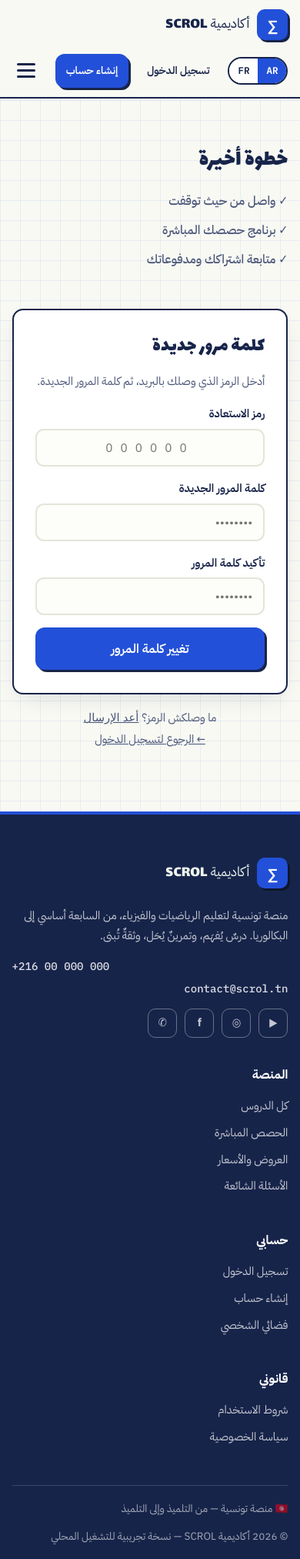
After one commit to GhaithHedi/SCROL-academy-tn, a Flask app: page /reset-password in a window 390 px wide. The commit adds this page. Shown: the whole page at 77% size. Run offline with Flask 3, Linux system fonts and the light colour scheme; data comes from the database, SQL or seed files in the repository.

Commit message:
Require phone number at registration; add email-based password recovery
Phone was previously optional, now required both client- and
server-side. Also adds a full "forgot password" flow: request a code
by email (Brevo), enter it alongside a new password to reset. Doesn't
reveal whether an email is registered, to avoid account enumeration.

```diff
--- a/app.py
+++ b/app.py
@@ -79,12 +79,12 @@ def generate_verify_code():
     return f"{secrets.randbelow(1_000_000):06d}"
 
 
-def send_verification_email(to_email, to_name, code):
-    """Send a verification-code email via the Brevo transactional API.
+def _send_code_email(to_email, to_name, code, subject, intro_html, log_label):
+    """Send a 6-digit-code email via the Brevo transactional API.
     Returns True on success; failures are logged but never raised, so a
-    down email provider doesn't break registration/login."""
+    down email provider doesn't break registration/login/reset."""
     if not BREVO_API_KEY or not requests:
-        print(f" * [email disabled] verification code for {to_email}: {code}")
+        print(f" * [email disabled] {log_label} for {to_email}: {code}")
         return False
     try:
         resp = requests.post(
@@ -93,11 +93,11 @@ def send_verification_email(to_email, to_name, code):
             json={
                 "sender": {"name": BREVO_SENDER_NAME, "email": BREVO_SENDER_EMAIL},
                 "to": [{"email": to_email, "name": to_name}],
-                "subject": f"{code} — رمز التحقق من بريدك | أكاديمية SCROL",
+                "subject": subject,
                 "htmlContent": (
                     f"<div dir='rtl' style='font-family:sans-serif;font-size:16px;line-height:1.7'>"
                     f"<p>مرحبًا {to_name}،</p>"
-                    f"<p>رمز التحقق من بريدك الإلكتروني في أكاديمية SCROL هو:</p>"
+                    f"<p>{intro_html}</p>"
                     f"<p style='font-size:32px;font-weight:bold;letter-spacing:6px'>{code}</p>"
                     f"<p>هذا الرمز صالح لمدة {VERIFY_CODE_TTL_MIN} دقيقة. "
                     f"إن لم تطلب هذا الرمز يمكنك تجاهل هذه الرسالة.</p></div>"
@@ -112,6 +112,22 @@ def send_verification_email(to_email, to_name, code):
     except requests.RequestException as e:
         print(f" * [email error] {e}")
         return False
+
+
+def send_verification_email(to_email, to_name, code):
+    return _send_code_email(
+        to_email, to_name, code,
+        subject=f"{code} — رمز التحقق من بريدك | أكاديمية SCROL",
+        intro_html="رمز التحقق من بريدك الإلكتروني في أكاديمية SCROL هو:",
+        log_label="verification code")
+
+
+def send_reset_email(to_email, to_name, code):
+    return _send_code_email(
+        to_email, to_name, code,
+        subject=f"{code} — رمز استعادة كلمة المرور | أكاديمية SCROL",
+        intro_html="رمز استعادة كلمة المرور لحسابك في أكاديمية SCROL هو:",
+        log_label="password reset code")
 
 
 def verify_turnstile(token, remote_ip=None):
@@ -265,6 +281,9 @@ CREATE TABLE IF NOT EXISTS users (
     verify_code    TEXT,
     verify_expires TEXT,
     verify_sent_at TEXT,
+    reset_code     TEXT,
+    reset_expires  TEXT,
+    reset_sent_at  TEXT,
     created_at    TEXT NOT NULL
 );
 CREATE TABLE IF NOT EXISTS courses (
@@ -623,6 +642,11 @@ def init_db():
         db.execute("ALTER TABLE users ADD COLUMN verify_expires TEXT")
         db.execute("ALTER TABLE users ADD COLUMN verify_sent_at TEXT")
         db.commit()
+    if "reset_code" not in u_cols:
+        db.execute("ALTER TABLE users ADD COLUMN reset_code TEXT")
+        db.execute("ALTER TABLE users ADD COLUMN reset_expires TEXT")
+        db.execute("ALTER TABLE users ADD COLUMN reset_sent_at TEXT")
+        db.commit()
     if db.execute("SELECT COUNT(*) FROM levels").fetchone()[0] == 0:
         for i, code in enumerate(LEVEL_CODES):
             names = LEVEL_NAMES[code]
@@ -931,8 +955,8 @@ TR = {
     # flash messages
     "flash.login_required": {"ar": "سجّل دخولك أولًا للوصول إلى هذه الصفحة.",
                               "fr": "Connectez-vous d'abord pour accéder à cette page."},
-    "flash.register_required_fields": {"ar": "الاسم والبريد وكلمة المرور حقول إجبارية.",
-                                        "fr": "Le nom, l'email et le mot de passe sont obligatoires."},
+    "flash.register_required_fields": {"ar": "الاسم والبريد ورقم الهاتف وكلمة المرور حقول إجبارية.",
+                                        "fr": "Le nom, l'email, le téléphone et le mot de passe sont obligatoires."},
     "flash.password_too_short": {"ar": "كلمة المرور يجب أن تتكوّن من 6 رموز على الأقل.",
                                   "fr": "Le mot de passe doit contenir au moins 6 caractères."},
     "flash.choose_level": {"ar": "اختر مستواك الدراسي.",
@@ -957,6 +981,15 @@ TR = {
                                   "fr": "Attendez un instant avant de redemander un code."},
     "flash.verify_resend_ok": {"ar": "أرسلنا لك رمزًا جديدًا. 📩",
                                 "fr": "Un nouveau code vous a été envoyé. 📩"},
+    "flash.reset_sent": {"ar": "إن كان بريدك مسجّلًا لدينا، أرسلنا إليه رمز استعادة. 📩",
+                          "fr": "Si cet email est enregistré chez nous, un code de "
+                                "récupération vient de lui être envoyé. 📩"},
+    "flash.reset_code_wrong": {"ar": "الرمز غير صحيح أو منتهي الصلاحية — اطلب رمزًا جديدًا.",
+                                "fr": "Le code est incorrect ou a expiré — demandez-en un nouveau."},
+    "flash.reset_password_mismatch": {"ar": "كلمتا المرور غير متطابقتين.",
+                                       "fr": "Les deux mots de passe ne correspondent pas."},
+    "flash.reset_success": {"ar": "تم تغيير كلمة المرور بنجاح — سجّل الدخول بها الآن.",
+                             "fr": "Mot de passe changé avec succès — connectez-vous avec."},
     "flash.logged_out": {"ar": "خرجت من حسابك. إلى اللقاء!",
                           "fr": "Vous êtes déconnecté(e). À bientôt !"},
     "flash.subscribers_only": {"ar": "هذا الدرس متاح للمشتركين فقط — الدرس الأول من كل محور مجاني.",
@@ -1176,7 +1209,7 @@ TR = {
     "reg.name": {"ar": "الاسم واللقب *", "fr": "Nom et prénom *"},
     "reg.name_ph": {"ar": "مثال: أمين بن صالح", "fr": "Exemple : Amine Ben Salah"},
     "reg.email": {"ar": "البريد الإلكتروني *", "fr": "Email *"},
-    "reg.phone": {"ar": "رقم الهاتف (اختياري)", "fr": "Numéro de téléphone (facultatif)"},
+    "reg.phone": {"ar": "رقم الهاتف *", "fr": "Numéro de téléphone *"},
     "reg.level": {"ar": "المستوى الدراسي *", "fr": "Niveau scolaire *"},
     "reg.level_choose": {"ar": "اختر مستواك…", "fr": "Choisissez votre niveau…"},
     "reg.password": {"ar": "كلمة المرور *", "fr": "Mot de passe *"},
@@ -1208,6 +1241,28 @@ TR = {
     "log.submit": {"ar": "دخول", "fr": "Se connecter"},
     "log.no_account": {"ar": "ما عندكش حساب؟", "fr": "Vous n'avez pas de compte ?"},
     "log.register_link": {"ar": "أنشئ حسابًا مجانيًا", "fr": "Créez un compte gratuit"},
+    "log.forgot_link": {"ar": "نسيت كلمة المرور؟", "fr": "Mot de passe oublié ?"},
+
+    # forgot_password.html
+    "fp.title": {"ar": "استعادة كلمة المرور", "fr": "Récupération du mot de passe"},
+    "fp.heading": {"ar": "نسيت كلمة المرور؟", "fr": "Mot de passe oublié ?"},
+    "fp.intro": {"ar": "أدخل بريدك الإلكتروني وسنرسل لك رمزًا لاستعادة حسابك.",
+                 "fr": "Entrez votre email, nous vous enverrons un code pour récupérer votre compte."},
+    "fp.email_label": {"ar": "البريد الإلكتروني", "fr": "Email"},
+    "fp.submit": {"ar": "أرسل رمز الاستعادة", "fr": "Envoyer le code de récupération"},
+    "fp.back_to_login": {"ar": "← الرجوع لتسجيل الدخول", "fr": "← Retour à la connexion"},
+
+    # reset_password.html
+    "rp.title": {"ar": "كلمة مرور جديدة", "fr": "Nouveau mot de passe"},
+    "rp.heading": {"ar": "خطوة أخيرة", "fr": "Dernière étape"},
+    "rp.intro": {"ar": "أدخل الرمز الذي وصلك بالبريد، ثم كلمة المرور الجديدة.",
+                 "fr": "Entrez le code reçu par email, puis votre nouveau mot de passe."},
+    "rp.code_label": {"ar": "رمز الاستعادة", "fr": "Code de récupération"},
+    "rp.new_password_label": {"ar": "كلمة المرور الجديدة", "fr": "Nouveau mot de passe"},
+    "rp.confirm_password_label": {"ar": "تأكيد كلمة المرور", "fr": "Confirmer le mot de passe"},
+    "rp.submit": {"ar": "تغيير كلمة المرور", "fr": "Changer le mot de passe"},
+    "rp.no_code": {"ar": "ما وصلكش الرمز؟", "fr": "Vous n'avez pas reçu le code ?"},
+    "rp.resend": {"ar": "أعد الإرسال", "fr": "Renvoyer"},
 
     # legal.html
     "legal.terms_title": {"ar": "شروط الاستخدام", "fr": "Conditions d'utilisation"},
@@ -1933,7 +1988,7 @@ def register():
         level = request.form.get("level", "")
         pw = request.form.get("password", "")
         captcha_token = request.form.get("cf-turnstile-response", "")
-        if not name or not email or not pw:
+        if not name or not email or not phone or not pw:
             flash(t("flash.register_required_fields"), "error")
         elif len(pw) < 6:
             flash(t("flash.password_too_short"), "error")
@@ -2040,6 +2095,80 @@ def login():
             return redirect(nxt or url_for("dashboard"))
         flash(t("flash.bad_credentials"), "error")
     return render_template("login.html")
+
+
+@app.route("/forgot-password", methods=["GET", "POST"])
+def forgot_password():
+    if g.user:
+        return redirect(url_for("dashboard"))
+    if request.method == "POST":
+        email = request.form.get("email", "").strip().lower()
+        user = query("SELECT * FROM users WHERE email=?", (email,), one=True)
+        if user:
+            now = dt.datetime.now()
+            code = generate_verify_code()
+            execute("UPDATE users SET reset_code=?, reset_expires=?, reset_sent_at=? WHERE id=?",
+                    (code, (now + dt.timedelta(minutes=VERIFY_CODE_TTL_MIN)).strftime("%Y-%m-%d %H:%M:%S"),
+                     now.strftime("%Y-%m-%d %H:%M:%S"), user["id"]))
+            send_reset_email(user["email"], user["name"], code)
+            session["reset_uid"] = user["id"]
+        flash(t("flash.reset_sent"), "ok")
+        return redirect(url_for("reset_password"))
+    return render_template("forgot_password.html")
+
+
+@app.route("/reset-password", methods=["GET", "POST"])
+def reset_password():
+    if g.user:
+        return redirect(url_for("dashboard"))
+    if request.method == "POST":
+        code = request.form.get("code", "").strip()
+        new_pw = request.form.get("password", "")
+        confirm_pw = request.form.get("confirm_password", "")
+        reset_uid = session.get("reset_uid")
+        user = query("SELECT * FROM users WHERE id=?", (reset_uid,), one=True) if reset_uid else None
+        try:
+            expired = (not user or not user["reset_expires"] or
+                       dt.datetime.strptime(user["reset_expires"], "%Y-%m-%d %H:%M:%S") < dt.datetime.now())
+        except ValueError:
+            expired = True
+        if not user or not code or not user["reset_code"] or code != user["reset_code"] or expired:
+            flash(t("flash.reset_code_wrong"), "error")
+        elif len(new_pw) < 6:
+            flash(t("flash.password_too_short"), "error")
+        elif new_pw != confirm_pw:
+            flash(t("flash.reset_password_mismatch"), "error")
+        else:
+            execute("UPDATE users SET password_hash=?, reset_code=NULL, reset_expires=NULL, "
+                    "reset_sent_at=NULL WHERE id=?", (generate_password_hash(new_pw), user["id"]))
+            session.pop("reset_uid", None)
+            flash(t("flash.reset_success"), "ok")
+            return redirect(url_for("login"))
+    return render_template("reset_password.html")
+
+
+@app.route("/reset-password/resend", methods=["POST"])
+def reset_password_resend():
+    reset_uid = session.get("reset_uid")
+    user = query("SELECT * FROM users WHERE id=?", (reset_uid,), one=True) if reset_uid else None
+    if not user:
+        return redirect(url_for("forgot_password"))
+    now = dt.datetime.now()
+    if user["reset_sent_at"]:
+        try:
+            last_sent = dt.datetime.strptime(user["reset_sent_at"], "%Y-%m-%d %H:%M:%S")
+            if (now - last_sent).total_seconds() < VERIFY_RESEND_COOLDOWN_SEC:
+                flash(t("flash.verify_resend_wait"), "warn")
+                return redirect(url_for("reset_password"))
+        except ValueError:
+            pass
+    code = generate_verify_code()
+    execute("UPDATE users SET reset_code=?, reset_expires=?, reset_sent_at=? WHERE id=?",
+            (code, (now + dt.timedelta(minutes=VERIFY_CODE_TTL_MIN)).strftime("%Y-%m-%d %H:%M:%S"),
+             now.strftime("%Y-%m-%d %H:%M:%S"), user["id"]))
+    send_reset_email(user["email"], user["name"], code)
+    flash(t("flash.verify_resend_ok"), "ok")
+    return redirect(url_for("reset_password"))
 
 
 @app.route("/logout")
--- a/templates/login.html
+++ b/templates/login.html
@@ -26,6 +26,9 @@
         <span>{{ t('log.password') }}</span>
         <input type="password" name="password" required placeholder="••••••••">
       </label>
+      <p class="auth-alt" style="text-align: start; margin-top: -6px;">
+        <a class="muted-link" href="{{ url_for('forgot_password') }}">{{ t('log.forgot_link') }}</a>
+      </p>
 
       <button class="btn btn-primary btn-block btn-lg" type="submit">{{ t('log.submit') }}</button>
       <p class="auth-alt">{{ t('log.no_account') }} <a href="{{ url_for('register') }}">{{ t('log.register_link') }}</a></p>
--- a/templates/register.html
+++ b/templates/register.html
@@ -30,7 +30,7 @@
 
       <label class="field">
         <span>{{ t('reg.phone') }}</span>
-        <input type="tel" name="phone" dir="ltr" placeholder="+216 -- --- ---" value="{{ request.form.phone or '' }}">
+        <input type="tel" name="phone" required dir="ltr" placeholder="+216 -- --- ---" value="{{ request.form.phone or '' }}">
       </label>
 
       <label class="field">
--- /dev/null
+++ b/templates/reset_password.html
@@ -0,0 +1,48 @@
+{% extends "base.html" %}
+{% block title %}{{ t('rp.title') }}{% endblock %}
+
+{% block content %}
+<section class="auth-wrap">
+  <div class="container auth-grid">
+    <div class="auth-side reveal">
+      <h1>{{ t('rp.heading') }}</h1>
+      <ul class="auth-perks">
+        <li>{{ t('log.perk1') }}</li>
+        <li>{{ t('log.perk2') }}</li>
+        <li>{{ t('log.perk3') }}</li>
+      </ul>
+    </div>
+
+    <form class="card auth-card reveal delay-1" method="post" action="{{ url_for('reset_password') }}">
+      <h2>{{ t('rp.title') }}</h2>
+      <p class="muted">{{ t('rp.intro') }}</p>
+
+      <label class="field">
+        <span>{{ t('rp.code_label') }}</span>
+        <input type="text" name="code" required inputmode="numeric" pattern="[0-9]{6}" maxlength="6"
+               dir="ltr" placeholder="000000" class="verify-code-input">
+      </label>
+
+      <label class="field">
+        <span>{{ t('rp.new_password_label') }}</span>
+        <input type="password" name="password" required minlength="6" placeholder="••••••••">
+      </label>
+
+      <label class="field">
+        <span>{{ t('rp.confirm_password_label') }}</span>
+        <input type="password" name="confirm_password" required minlength="6" placeholder="••••••••">
+      </label>
+
+      <button class="btn btn-primary btn-block btn-lg" type="submit">{{ t('rp.submit') }}</button>
+    </form>
+  </div>
+
+  <div class="container" style="text-align:center; margin-top: 16px;">
+    <form method="post" action="{{ url_for('reset_password_resend') }}" style="display:inline;">
+      <span class="muted">{{ t('rp.no_code') }}</span>
+      <button class="muted-link" type="submit" style="background:none; border:none; cursor:pointer; text-decoration:underline;">{{ t('rp.resend') }}</button>
+    </form>
+    <p><a class="muted-link" href="{{ url_for('login') }}">{{ t('fp.back_to_login') }}</a></p>
+  </div>
+</section>
+{% endblock %}
```
Also changed, not shown: templates/forgot_password.html (added, +30 -0 lines).
